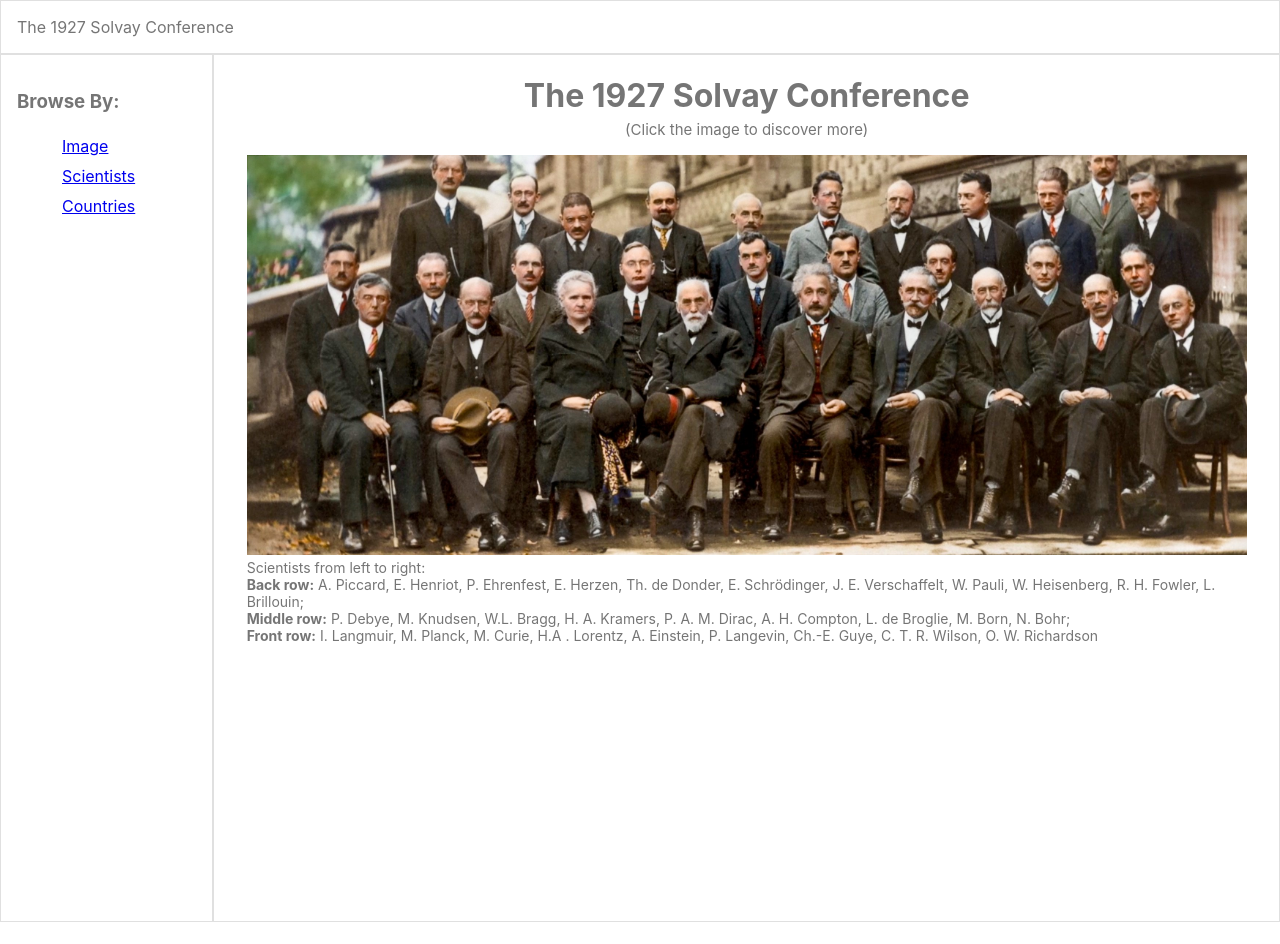
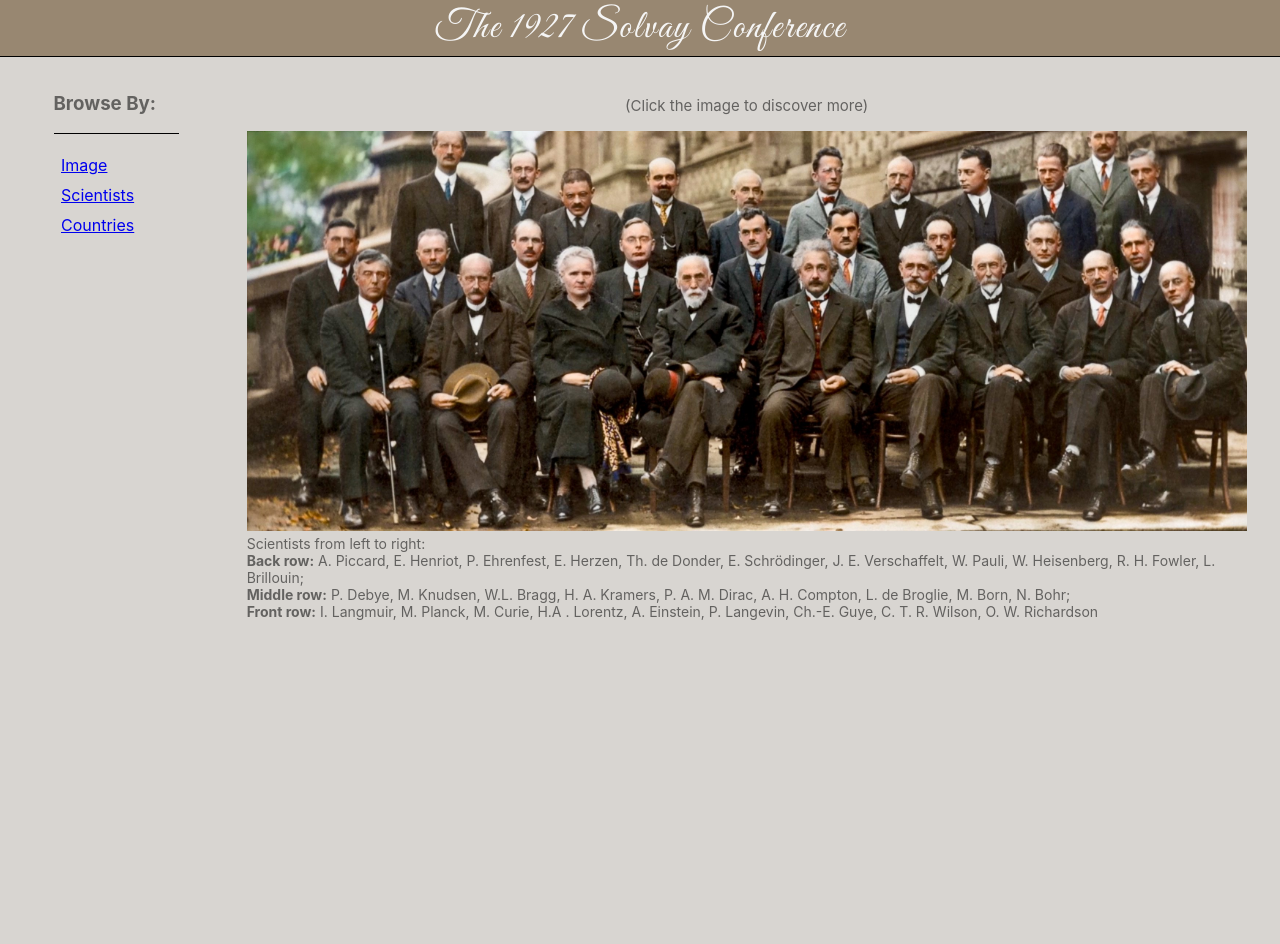
Before and after one commit to JohnnyBEdge/solvay_conf, a React (Create React App) app: page / in a window 1280 px wide. Before the commit the page ends 922 px from the top, so only its background shows below. Built offline with nearby package versions, Linux system fonts and the light colour scheme.

Commit message:
styled various components/pages

```diff
--- a/public/index.html
+++ b/public/index.html
@@ -3,6 +3,7 @@
   <head>
     <meta charset="utf-8" />
     <link rel="icon" href="%PUBLIC_URL%/favicon.ico" />
+    <link href="https://fonts.googleapis.com/css2?family=Great+Vibes&display=swap" rel="stylesheet">
     <meta name="viewport" content="width=device-width, initial-scale=1" />
     <meta name="theme-color" content="#000000" />
     <meta
--- a/src/App.js
+++ b/src/App.js
@@ -37,14 +37,14 @@ function App() {
             <Paper
                 className={`${classes.paper} ${classes.header}`}
                 elevation={0}
-                variant="outlined"
+                // variant="outlined"
                 square>The 1927 Solvay Conference</Paper>
           </Grid>
           <Grid item xs={2}>
             <Paper
                 className={`${classes.paper} ${classes.nav}`}
                 elevation={0}
-                variant="outlined"
+                // variant="outlined"
                 square>
                     <NavBar/>
                 </Paper>
@@ -53,7 +53,7 @@ function App() {
             <Paper
                 className={`${classes.paper} ${classes.main}`}
                 elevation={0}
-                variant="outlined"
+                // variant="outlined"
                 square>
 
                 <Switch>
@@ -85,12 +85,31 @@ const useStyles = makeStyles((theme) => ({
   paper: {
     padding: theme.spacing(2),
     color: theme.palette.text.secondary,
+    backgroundColor: '#e8ebe9',
+    // border: '3px double lightgrey'
   },
   main: {
-    height: '100%'
+    height: '100%',
+    backgroundColor: '#D8D5D1'
+
   },
   nav: {
     height: '100%',
+    minWidth: 200,
+    backgroundColor: '#D8D5D1'
+
+  },
+  header: {
+    display: 'flex',
+    flexDirection: 'column',
+    alignItems: 'center',
+    borderBottom: '1px solid black',
+    backgroundColor: "#988771",
+    color: 'whitesmoke',
+    fontFamily: 'Great Vibes, cursive',
+    fontSize: 40,
+    letterSpacing: 1.5,
+    padding: 3
   }
 }));
 
--- a/src/ImgMap.js
+++ b/src/ImgMap.js
@@ -18,7 +18,7 @@ import solvay from './images/solvay-conf.jpg';
     const classes = useStyles();
     return (
         <div className={classes.container}>
-            <h1 className={classes.title}>The 1927 Solvay Conference</h1>
+            {/* <h1 className={classes.title}>The 1927 Solvay Conference</h1> */}
             <p className={classes.instructions}>(Click the image to discover more)</p>
 
             <map name="map-overlay">
@@ -89,7 +89,8 @@ import solvay from './images/solvay-conf.jpg';
     container: {
         height: '100vh',
         display: 'flex',
-        flexDirection: 'column'
+        flexDirection: 'column',
+        marginTop: 23
     },
     caption: {
         fontSize: 14
--- a/src/NavBar.js
+++ b/src/NavBar.js
@@ -13,11 +13,17 @@ import { Link } from 'react-router-dom';
 
 
 
+
 export default function NavBar(props){
+
     const classes = useStyles();
     return (
+
          <div>
-             <h3>Browse By:</h3>
+             <div className={classes.listTitle}>
+                <h3 >Browse By:</h3>
+             </div>
+
             <ul className={classes.list}>
                 <li className={classes.item}>
                     <Link to={'/image'}>Image</Link>
@@ -37,8 +43,16 @@ export default function NavBar(props){
 const useStyles = makeStyles(() => ({
     list: {
         listStyle: "none",
+        borderRight: 'solid black 1px',
+        height: 400,
+
     },
     item: {
         padding: 5
+    },
+    listTitle: {
+        borderBottom: 'solid black 1px',
+        width: 125,
+        margin: '0 auto'
     }
   }));
--- a/src/Profile.js
+++ b/src/Profile.js
@@ -28,11 +28,14 @@ export default function Profile(props){
 const useStyles = makeStyles(() => ({
     image: {
         maxWidth: 300,
-        margin: 20
+        maxHeight: 400,
+        margin: 20,
     },
     container: {
         display: "flex",
         width: 800,
-        margin: "0 auto"
+        margin: "0 auto",
+        height: '100vh',
+        marginTop: 38
     }
   }));
--- a/src/sections/Section.js
+++ b/src/sections/Section.js
@@ -34,7 +34,6 @@ import data from '../data.json';
         map(scientist => {
             return (
                 scientist.name +", "
-                // <li>{scientist.name}</li>
             )
         })
 
@@ -70,7 +69,9 @@ import data from '../data.json';
         marginLeft: 100
     },
     sectionTitle: {
-        fontWeight: 300
+        fontWeight: 300,
+        fontSize: 20,
+        marginLeft: 70
     },
     titleSubtext: {
         margin: 0,
```
